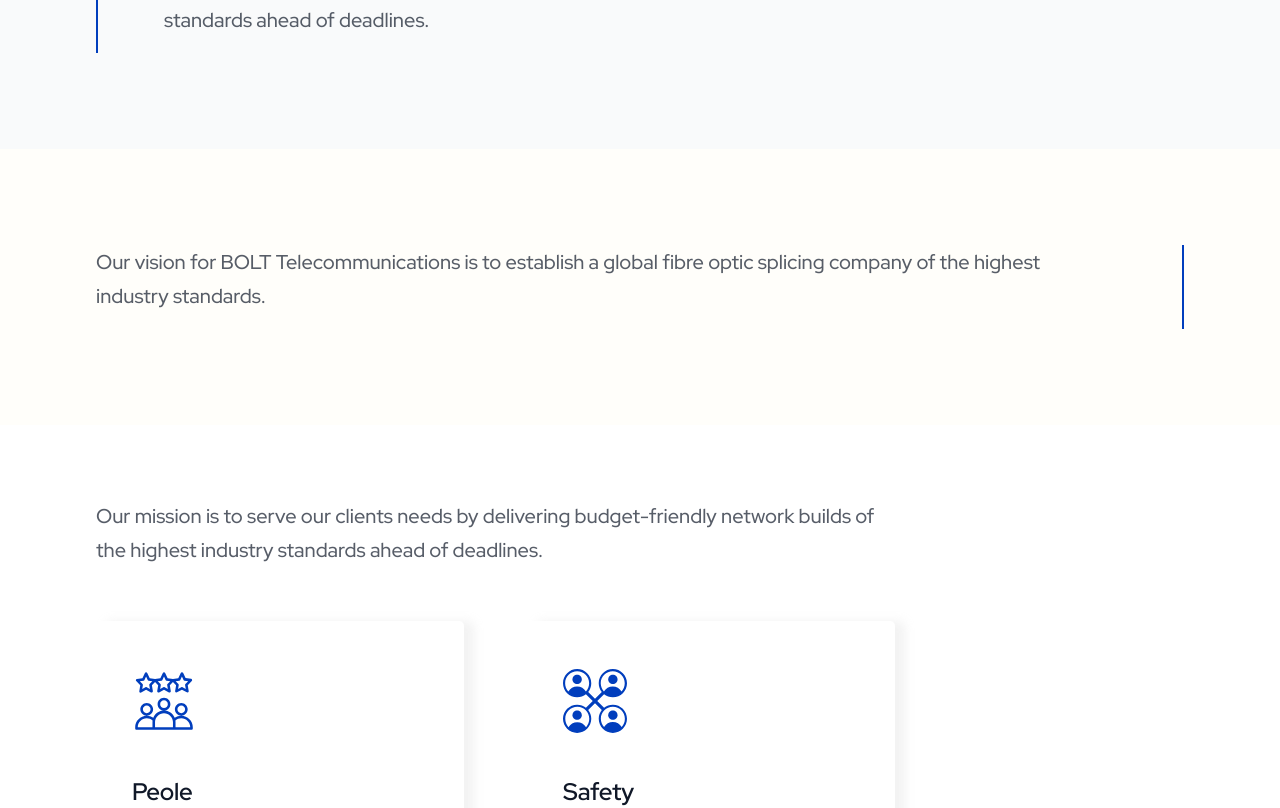
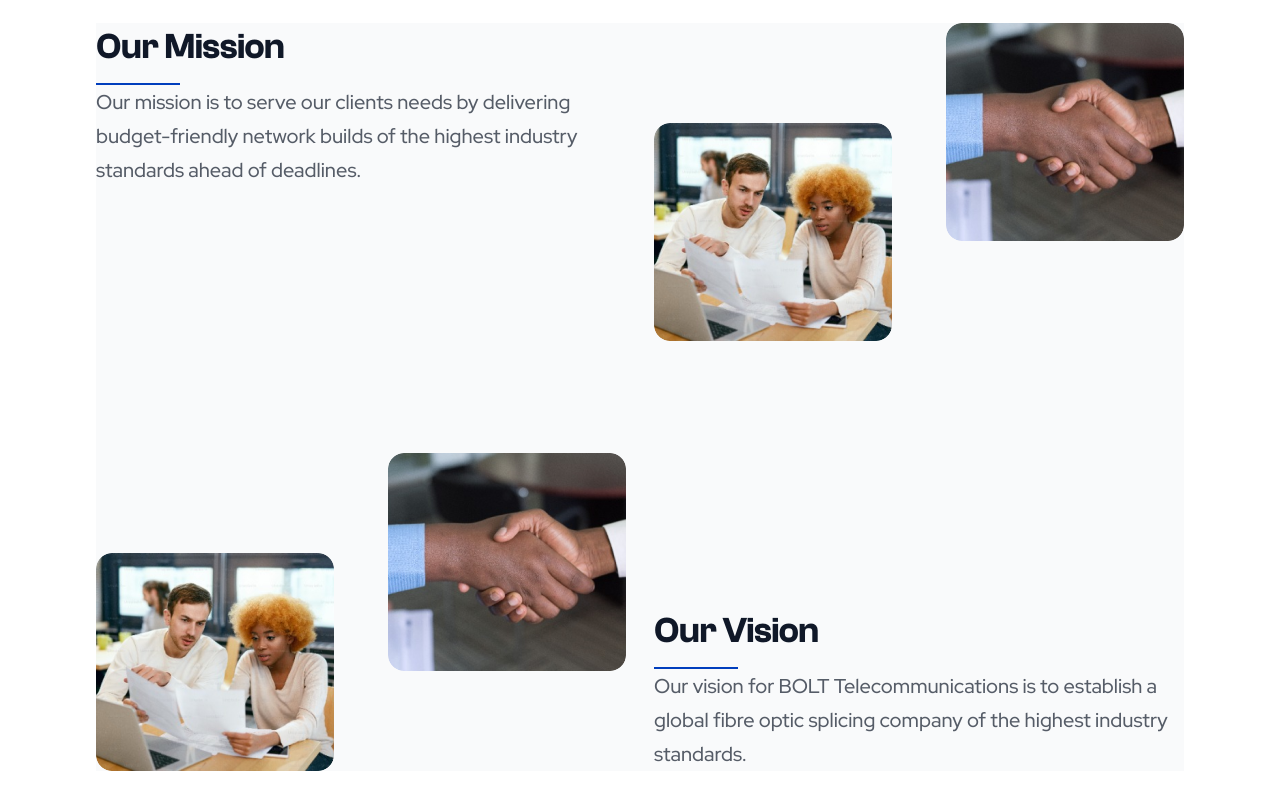
Before and after one commit to techiesodiq/bolt-v2, a React (Create React App) app: page /about in a window 1280 px wide. Shown: the part 1165-1973 px from the top of the page. Built offline with nearby package versions, Linux system fonts and the light colour scheme.

Commit message:
Desktop view

```diff
--- a/src/components/mission/Mission.jsx
+++ b/src/components/mission/Mission.jsx
@@ -4,8 +4,10 @@
 import collaboration from "../../asset/collaboration (2) 1.svg";
 import vector from "../../asset/Vector.svg";
 import {
-  BorderBox,
-  FullContainer,
+  BorderBottom,
+  Image,
+  ImgWrapper,
+  MarginContainer,
   MissionBox,
   MissionContainer,
   MissionDescription,
@@ -17,6 +19,8 @@
   ReviewTextCard,
   ReviewTitle,
   ValueContainer,
+  ValueDescription,
+  VisionContainer,
 } from "./mission.style";
 import { AboutContainer } from "../story/story.style";
 import data from "../../data/text.json";
@@ -27,31 +31,43 @@
 const Mission = () => {
   return (
     <AboutContainer>
+      <MarginContainer>
         <MissionContainer>
           <MissionBox alignItems="flex-start">
-          <BorderBox direction="left">
-            <MissionTitle>{mission.titile}</MissionTitle>
-          </BorderBox>
-          {/* <MissionTitle direction="left">Our Mission</MissionTitle> */}
+            <MissionTitle>{mission.title}</MissionTitle>
+            <BorderBottom />
             <MissionDescription>{mission.description}</MissionDescription>
           </MissionBox>
+          <ImgWrapper>
+            <Image
+              src={mission.studyImg}
+              style={{ position: "relative", bottom: -100 }}
+            />
+            <Image src={mission.shakeImg} />
+          </ImgWrapper>
         </MissionContainer>
-      <FullContainer>
-        <MissionBox alignItems="center" style={{ background: "#FFFEFA" }}>
+        <VisionContainer>
+          <ImgWrapper style={{ justifyContent: "start" }}>
+            <Image src={mission.studyImg} />
+            <Image
+              src={mission.shakeImg}
+              style={{ position: "relative", top: -100 }}
+            />
+          </ImgWrapper>
+          <MissionBox
+            alignItems="flex-start"
+            style={{ justifySelf: "end", marginTop: "200px" }}
+          >
+            <MissionTitle>{vision.title}</MissionTitle>
+            <BorderBottom />
             <MissionDescription>{vision.description}</MissionDescription>
-          <BorderBox direction="right">
-            <MissionTitle>{vision.titile}</MissionTitle>
-          </BorderBox>
-          {/* <MissionTitle direction="left">Our Mission</MissionTitle> */}
           </MissionBox>
-      </FullContainer>
+        </VisionContainer>
         <ValueContainer>
-        <MissionTitle>{value.titile}</MissionTitle>
-        <MissionDescription style={{ maxWidth: "800px" }}>
-          {mission.description}
-        </MissionDescription>
+          <MissionTitle>{value.title}</MissionTitle>
+          <ValueDescription>{value.description}</ValueDescription>
         </ValueContainer>
-
+        {/* break */}
         <ReviewContainer>
           <ReviewCard>
             <ReviewImg src={customerReview} />
@@ -75,6 +91,7 @@
             </ReviewTextCard>
           </ReviewCard>
         </ReviewContainer>
+      </MarginContainer>
     </AboutContainer>
   );
 };
--- a/src/components/mission/mission.style.js
+++ b/src/components/mission/mission.style.js
@@ -1,18 +1,31 @@
 import { styled } from "styled-components";
 import { Container } from "../style/theme";
 
-export const MissionContainer = styled(Container)`
+export const MarginContainer = styled(Container)`
+  margin-top: 150px;
   position: relative;
+`;
+export const MissionContainer = styled.div`
+  display: grid;
+  grid-template-columns: repeat(2, 1fr);
   background: #f9fafb;
+  justify-content: space-between;
+  padding-bottom: 166px;
 
   @media screen and (max-width: 640px) {
     margin-top: 40px;
   }
 `;
 
-export const MissionWrapper = styled.div`
+export const VisionContainer = styled.div`
   display: grid;
   grid-template-columns: repeat(2, 1fr);
+  background: #f9fafb;
+  justify-content: space-between;
+  align-items: flex-end;
+`;
+
+export const MissionWrapper = styled.div`
   text-align: left;
 `;
 
@@ -35,6 +48,7 @@
   font-size: 20px;
   font-weight: 500;
   line-height: 170%; /* 34px */
+  max-width: 530px;
 `;
 
 export const MissionLine = styled.div`
@@ -44,11 +58,7 @@
 `;
 
 export const MissionBox = styled.div`
-  padding: 96px 0;
-  display: flex;
-  gap: 50px;
-  align-items: ${(alignItems) => alignItems};
-  justify-content: space-between;
+  /* align-items: ${(alignItems) => alignItems}; */
 
   @media screen and (max-width: 640px) {
     display: flex;
@@ -61,6 +71,24 @@
   }
 `;
 
+export const BorderBottom = styled.div`
+  width: 84px;
+  height: 2px;
+  background: #013ebd;
+`;
+
+export const ImgWrapper = styled.div`
+  display: flex;
+  position: relative;
+  align-items: center;
+  justify-content: end;
+  gap: 54px;
+`;
+
+export const Image = styled.img`
+  border-radius: 16px;
+`;
+
 export const FullContainer = styled.div`
   padding: 0 96px;
   background-color: #fffefa;
@@ -70,29 +98,13 @@
   }
 `;
 
-export const BorderBox = styled.div`
-  height: 84px;
-  /* display: block; */
-  display: flex;
-  align-items: center;
-  ${({ direction }) => `padding-${direction}`}: 16px;
-  ${({ direction }) => `border-${direction}`}: 2px solid #013EBD;
-
-  @media screen and (max-width: 640px) {
-    height: auto;
-    border: 0;
-    padding: 0;
-    text-align: center;
-    order: -1;
-  }
-`;
-
-export const ValueContainer = styled(Container)`
+export const ValueContainer = styled.div`
   display: flex;
   flex-direction: column;
   align-items: flex-start;
   gap: 20px;
-  margin-top: 42px;
+  margin-top: 166px;
+  max-width: 682px;
 
   @media Screen and (max-width: 640px) {
     display: flex;
@@ -105,12 +117,20 @@
   }
 `;
 
-export const ReviewContainer = styled(Container)`
+export const ValueDescription = styled.p`
+  color: rgba(16, 24, 40, 0.7);
+  font-family: Inter;
+  font-size: 20px;
+  font-weight: 500;
+  line-height: 170%;
+`;
+
+export const ReviewContainer = styled.div`
   display: flex;
   flex-wrap: wrap;
   gap: 63px;
   justify-content: flex-start;
-  padding-top: 54px;
+  margin-top: 122px;
   padding-bottom: 107px;
 
   @media screen and (max-width: 640px) {
```
Lines whose indentation alone changed are shown as unchanged.
